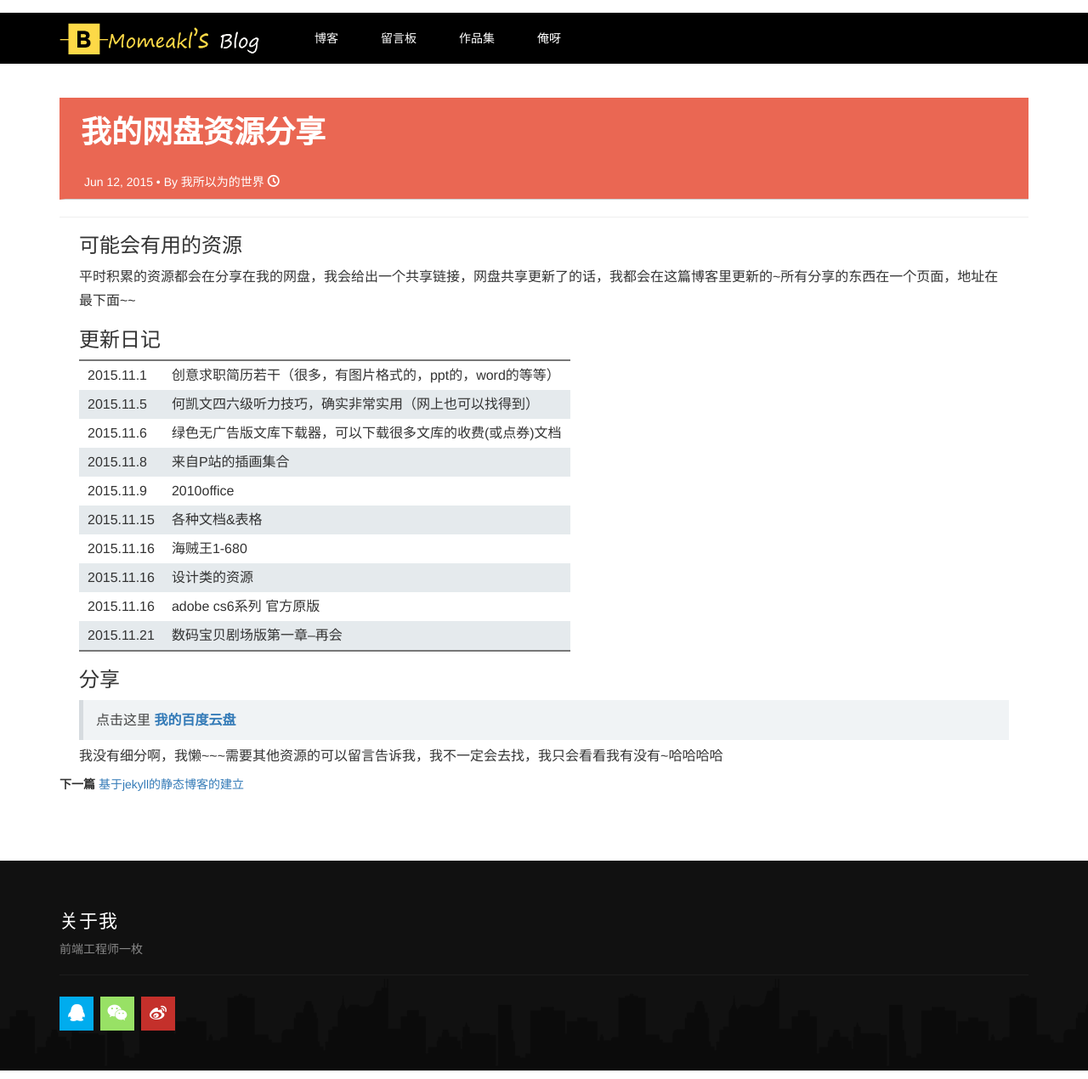
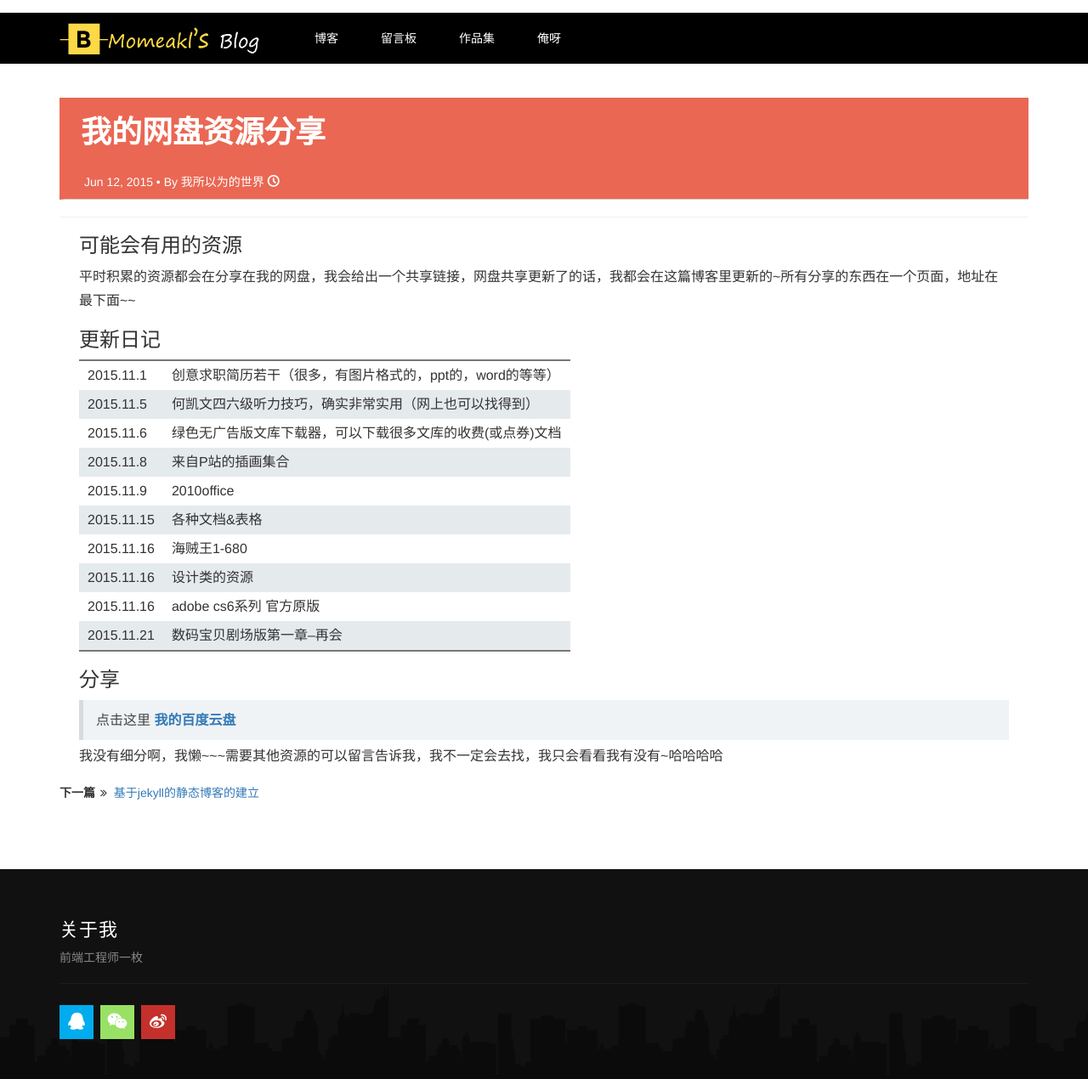
Before and after one commit to momeakl/momeakl.github.io, a Jekyll site: the page built from _posts/2015-06-01-share.md, in a window 1280 px wide. Shown: the whole page at 85% size. Built offline with Jekyll 4.4.1, drawn with Linux system fonts in a browser that asks for light colours; nearby versions of some CDN libraries; some web fonts are replaced; comment, search, counter and statistics services are not loaded; a style sheet for code colours, icons or effects is not loaded.

Commit message:
上下篇添加

```diff
--- a/_includes/previousAndNext.html
+++ b/_includes/previousAndNext.html
@@ -1,13 +1,13 @@
 <div class="post-recent">
     <div class="pre">
         {% if page.previous %}
-        <p><strong>上一篇</strong> <a href="{{ page.previous.url | prepend: site.baseurl }}">{{ page.previous.title }}</a></p>
+        <p><strong>上一篇</strong> <span class="fa fa-angle-double-right"></span> <a href="{{ page.previous.url | prepend: site.baseurl }}">{{ page.previous.title }}</a></p>
         {% endif %}
     </div>
     <div class="nex">
 
         {% if page.next %}
-        <p><strong>下一篇</strong> <a href="{{ page.next.url | prepend: site.baseurl }}">{{ page.next.title }}</a></p>
+        <p><strong>下一篇</strong> <span class="fa fa-angle-double-right"></span> <a href="{{ page.next.url | prepend: site.baseurl }}">{{ page.next.title }}</a></p>
         {% endif %}
     </div>
 </div>
--- a/static/css/index.css
+++ b/static/css/index.css
@@ -509,7 +509,9 @@ div.post img{
     max-width: 100%;
     margin: 0 auto;
 }
-
+.post-recent{margin-top: 20px;}
+.post-recent strong{margin-right: 2px;}
+.post-recent .fa{margin-right: 4px;}
 /*baidu share*/
 div.bdsharebuttonbox{
     margin-left: 2em;
@@ -695,6 +697,15 @@ blockquote:last-child {
         font-size: 20px;
         font-family: 幼圆,'microsoft yahei';
     }
+    .post article{
+        padding: 0;
+    }
+    .post h1 {
+        padding-left:6px;
+    }
+    .post header p{
+        padding-left: 8px;
+    }
 }
 
 /*font*/
```
